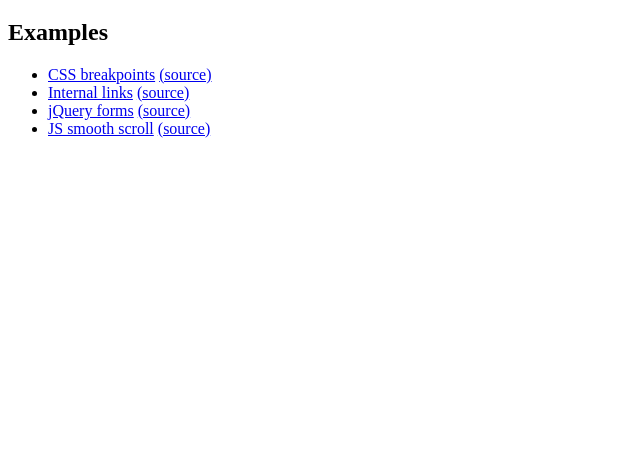
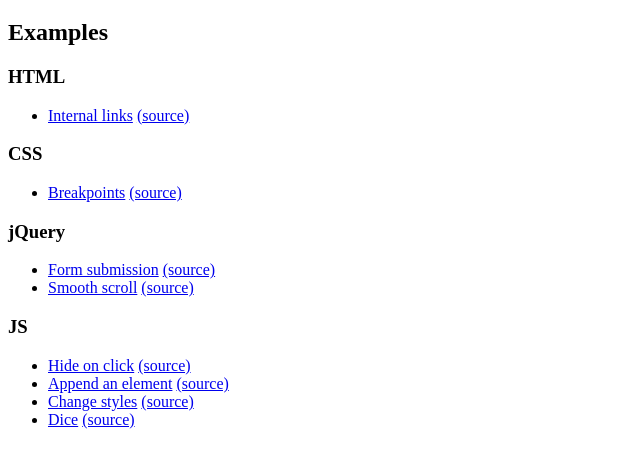
Before and after one commit to shwilliam/learn, a website: page index.html in a window 1280 px wide. Shown: the part 61-526 px from the top of the page, without its empty margins (0-640 px from the left). Drawn offline with Linux system fonts and the light colour scheme.

Commit message:
more js examples

```diff
--- /dev/null
+++ b/examples/js-style/main.js
@@ -0,0 +1,5 @@
+const backgroundSelect = document.getElementById('background-select')
+
+backgroundSelect.addEventListener('change', function() {
+  document.body.style.backgroundColor = backgroundSelect.value
+})
--- a/index.html
+++ b/index.html
@@ -5,22 +5,16 @@
   <meta charset="UTF-8" />
 </head>
 <body>
+
   <header><h1>Learn</h1></header>
 
   <main>
+
+    <h2>Examples</h2>
+
     <section>
-      <h2>Examples</h2>
-      <nav>
+      <h3>HTML</h3>
       <ul>
-          <li>
-            <a href="./examples/css-breakpoints">CSS breakpoints</a>
-            <a
-              href="https://github.com/shwilliam/learn/tree/master/examples/css-breakpoints"
-              target="_blank"
-            >
-              (source)
-            </a>
-          </li>
         <li>
           <a href="./examples/internal-links">Internal links</a>
           <a
@@ -30,8 +24,29 @@
             (source)
           </a>
         </li>
+      </ul>
+    </section>
+
+    <section>
+      <h3>CSS</h3>
+      <ul>
         <li>
-            <a href="./examples/jquery-forms">jQuery forms</a>
+          <a href="./examples/css-breakpoints">Breakpoints</a>
+          <a
+            href="https://github.com/shwilliam/learn/tree/master/examples/css-breakpoints"
+            target="_blank"
+          >
+            (source)
+          </a>
+        </li>
+      </ul>
+    </section>
+
+    <section>
+      <h3>jQuery</h3>
+      <ul>
+        <li>
+          <a href="./examples/jquery-forms">Form submission</a>
           <a
             href="https://github.com/shwilliam/learn/tree/master/examples/jquery-forms"
             target="_blank"
@@ -40,17 +55,59 @@
           </a>
         </li>
         <li>
-            <a href="./examples/js-smooth-scroll">JS smooth scroll</a>
+          <a href="./examples/jquery-smooth-scroll">Smooth scroll</a>
           <a
-              href="https://github.com/shwilliam/learn/tree/master/examples/js-smooth-scroll"
+            href="https://github.com/shwilliam/learn/tree/master/examples/jquery-smooth-scroll"
             target="_blank"
           >
             (source)
           </a>
         </li>
       </ul>
-      </nav>
     </section>
+
+    <section>
+      <h3>JS</h3>
+      <ul>
+        <li>
+          <a href="./examples/js-click">Hide on click</a>
+          <a
+            href="https://github.com/shwilliam/learn/tree/master/examples/js-click"
+            target="_blank"
+          >
+            (source)
+          </a>
+        </li>
+        <li>
+          <a href="./examples/js-append">Append an element</a>
+          <a
+            href="https://github.com/shwilliam/learn/tree/master/examples/js-append"
+            target="_blank"
+          >
+            (source)
+          </a>
+        </li>
+        <li>
+          <a href="./examples/js-style">Change styles</a>
+          <a
+            href="https://github.com/shwilliam/learn/tree/master/examples/js-style"
+            target="_blank"
+          >
+            (source)
+          </a>
+        </li>
+        <li>
+          <a href="./examples/js-dice">Dice</a>
+          <a
+            href="https://github.com/shwilliam/learn/tree/master/examples/js-dice"
+            target="_blank"
+          >
+            (source)
+          </a>
+        </li>
+      </ul>
+    </section>
+
   </main>
 </body>
 </html>
```
Also changed, not shown: examples/jquery-smooth-scroll/index.html (renamed from examples/js-smooth-scroll/index.html, +1 -1 lines), examples/js-append/index.html (added, +24 -0 lines), examples/js-append/main.js (added, +20 -0 lines), examples/js-click/index.html (added, +19 -0 lines), examples/js-click/main.js (added, +12 -0 lines), examples/js-dice/index.html (added, +13 -0 lines), examples/js-dice/main.js (added, +7 -0 lines), examples/js-style/index.html (added, +21 -0 lines), examples/jquery-smooth-scroll/main.js (renamed from examples/js-smooth-scroll/main.js). Lines whose indentation alone changed are shown as unchanged.
